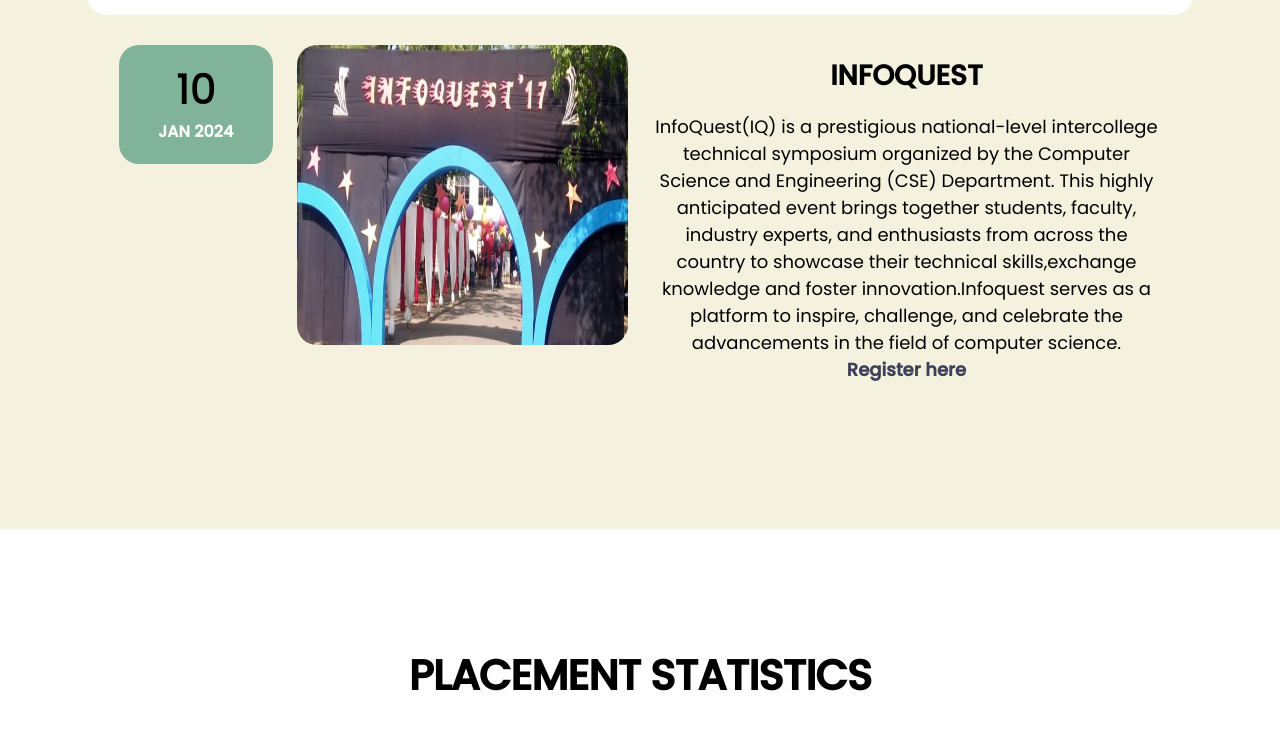
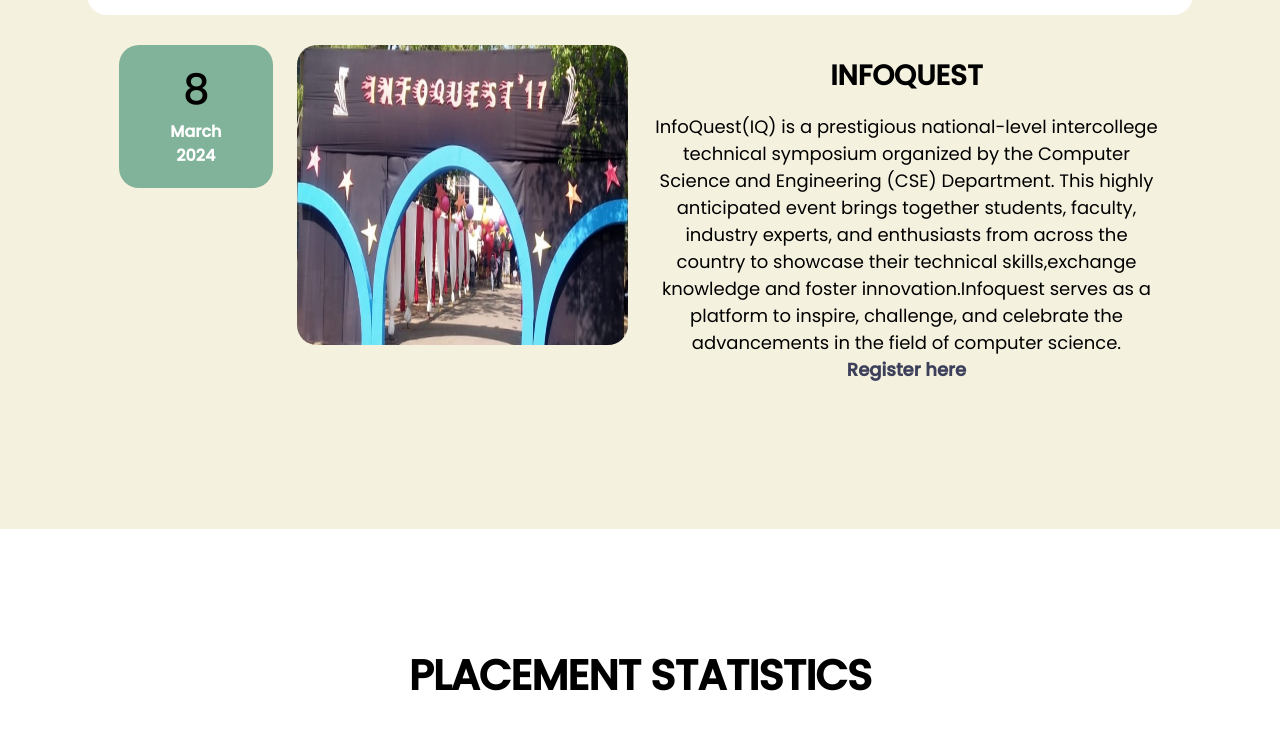
Before and after one commit to iamnoufal/csea-website, a plain HTML site: page index.html in a window 1280 px wide. Shown: the part 4222-4951 px from the top of the page. Drawn offline with Linux system fonts and the light colour scheme; a script that the page names is missing.

Commit message:
Update index.html

```diff
--- a/index.html
+++ b/index.html
@@ -774,9 +774,9 @@
                         <div class="row custom-block mb-3">
                             <div class="col-lg-2 col-md-4 col-12 order-2 order-md-0 order-lg-0">
                                 <div class="custom-block-date-wrap d-flex d-lg-block d-md-block align-items-center mt-3 mt-lg-0 mt-md-0">
-                                    <h6 class="custom-block-date mb-lg-1 mb-0 me-3 me-lg-0 me-md-0">10</h6>
+                                    <h6 class="custom-block-date mb-lg-1 mb-0 me-3 me-lg-0 me-md-0">8</h6>
 
-                                    <strong class="text-white">JAN 2024</strong>
+                                    <strong class="text-white">March 2024</strong>
                                 </div>
                             </div>
 
```
